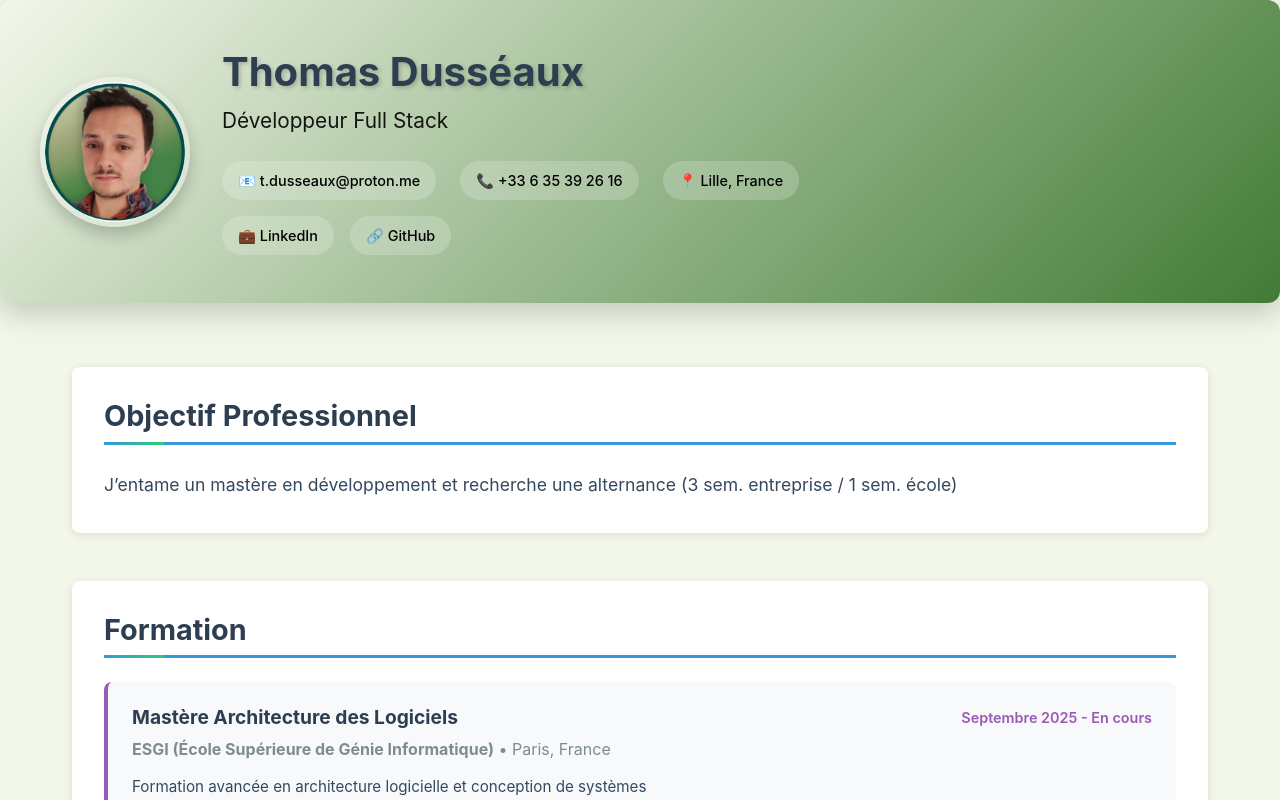
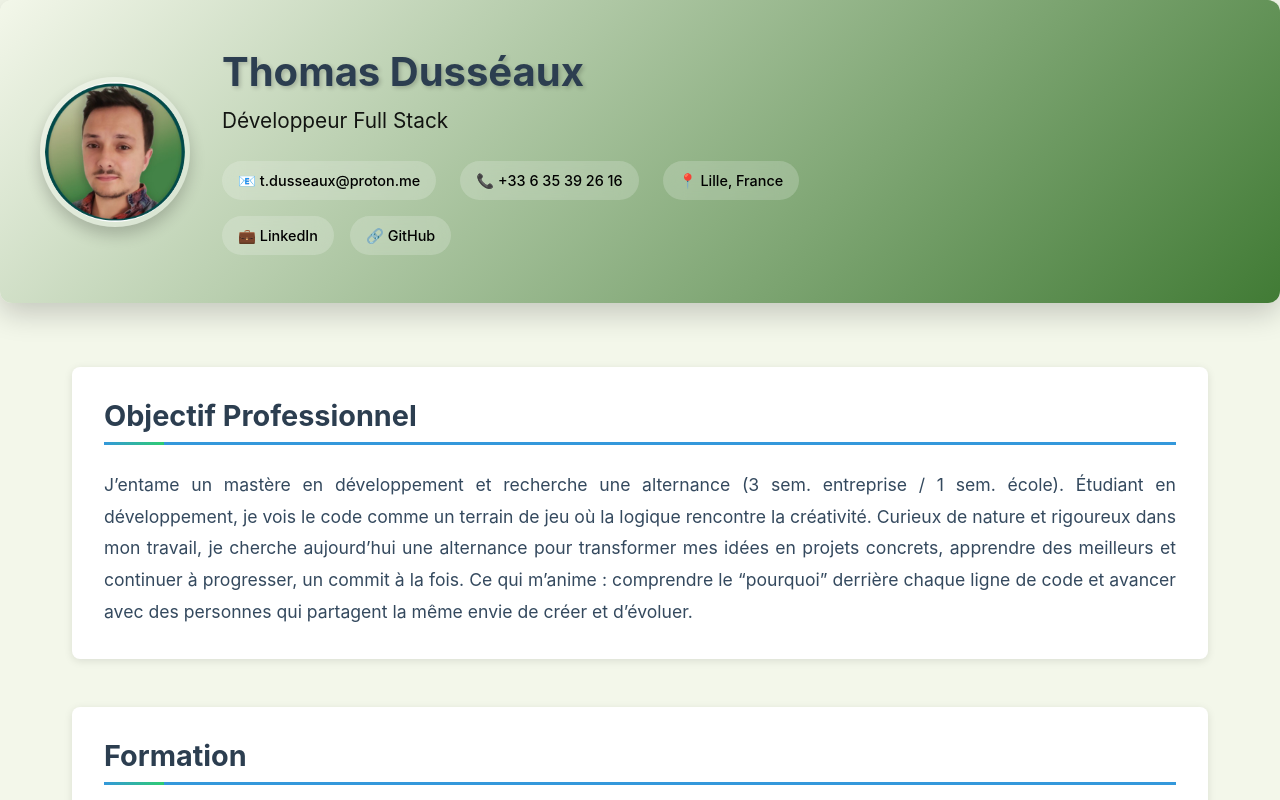
Before and after one commit to Detzio/Web_resume, a React (Vite) app: page / in a window 1280 px wide. Shown: the top 800 px of the page. Built offline with nearby package versions, Linux system fonts and the light colour scheme.

Commit message:
add more bio

```diff
--- a/src/constants/personalInfo.ts
+++ b/src/constants/personalInfo.ts
@@ -16,7 +16,8 @@ export const personalInfo: PersonalInfo = {
 export const professionalGoal: ProfessionalGoal = {
   title: 'Objectif Professionnel',
   description:
-    'J’entame un mastère en développement et recherche une alternance (3 sem. entreprise / 1 sem. école)',
+    'J’entame un mastère en développement et recherche une alternance (3 sem. entreprise / 1 sem. école). Étudiant en développement, je vois le code comme un terrain de jeu où la logique rencontre la créativité. Curieux de nature et rigoureux dans mon travail, je cherche aujourd’hui une alternance pour transformer mes idées en projets concrets, apprendre des meilleurs et continuer à progresser, un commit à la fois. Ce qui m’anime : comprendre le “pourquoi” derrière chaque ligne de code et avancer avec des personnes qui partagent la même envie de créer et d’évoluer.',
+
 };
 
 export const languages: Language[] = [
```
